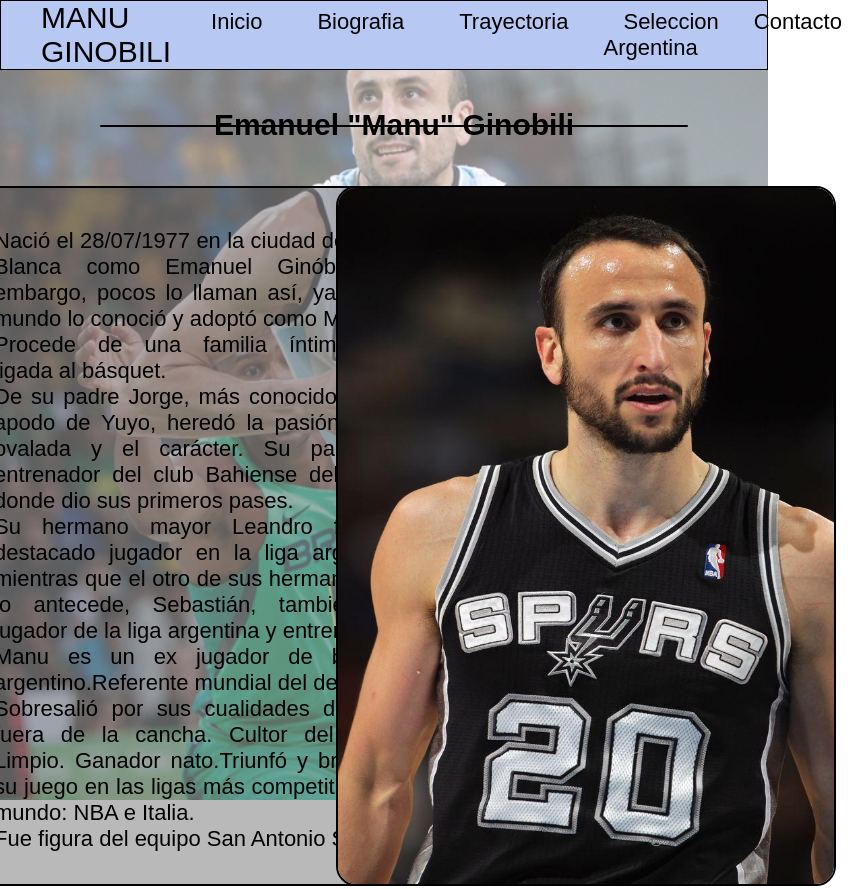
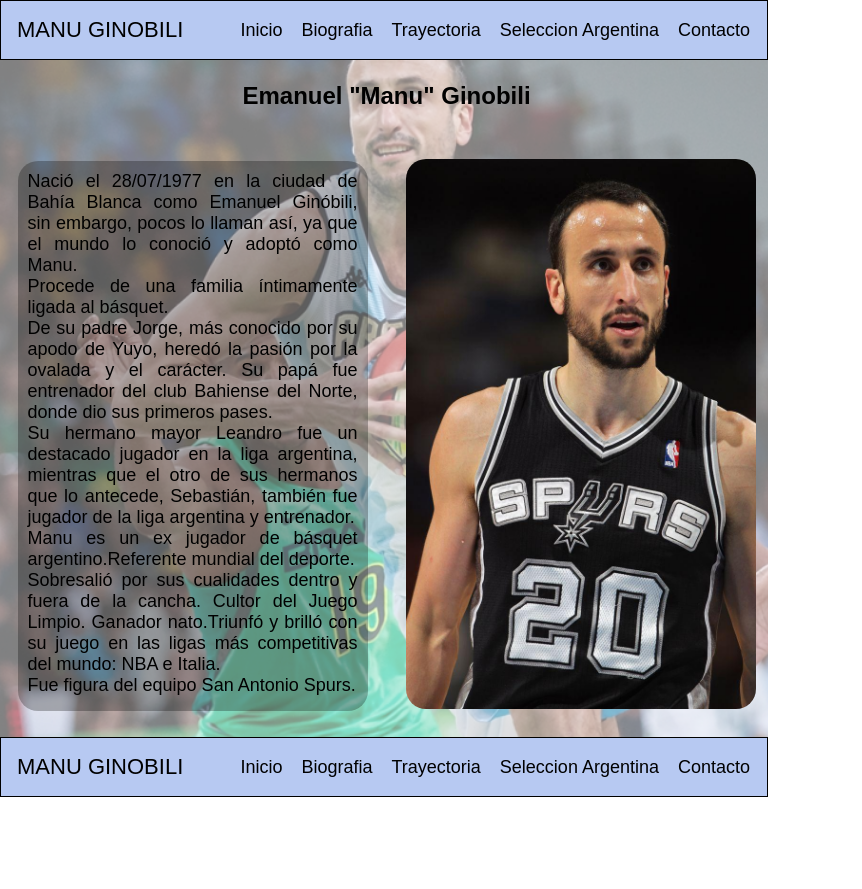
Before and after one commit to lucasdepetris10/proyecto-final-ginobili, a website: page pages/biografia.html in a window 768 px wide. Shown: the top 889 px of the page, 862 px wide, since content can reach past the window. After the commit the page ends 800 px from the top, so only its background shows below. Drawn offline with Linux system fonts and the light colour scheme; a web font is replaced by a local one.

Commit message:
responsive index,bio en 1024,768

```diff
--- a/pages/biografia.html
+++ b/pages/biografia.html
@@ -24,7 +24,8 @@
     <main>
         <section  class="biografia">
             <h1>Emanuel "Manu" Ginobili</h1>
-            <p>Nació el 28/07/1977 en la ciudad de Bahía Blanca como Emanuel Ginóbili, sin embargo, pocos lo llaman así, ya que el mundo lo conoció y adoptó como Manu.
+            <div>
+                <p>Nació el 28/07/1977 en la ciudad de Bahía Blanca como Emanuel Ginóbili, sin embargo, pocos lo llaman así, ya que el mundo lo conoció y adoptó como Manu.
                 <br>Procede de una familia íntimamente ligada al básquet.
                 <br>De su padre Jorge, más conocido por su apodo de Yuyo, heredó la pasión por la ovalada y el carácter.
                 Su papá fue entrenador del club Bahiense del Norte, donde dio sus primeros pases.<br>
@@ -32,8 +33,11 @@
                 Manu es un ex jugador de básquet argentino.Referente mundial del deporte. <br> Sobresalió por sus cualidades dentro y fuera de la cancha.
                 Cultor del Juego Limpio. Ganador nato.Triunfó y brilló con su juego en las ligas más competitivas del mundo: NBA e Italia.<br>
                 Fue figura del equipo San Antonio Spurs.
-            </p>
-            <img src="../assets/imagenbiografia.jpg" alt="Imagen en biografia">
+                </p>
+            </div>
+            <div>
+                <img src="../assets/imagenbiografia.jpg" alt="Imagen en biografia">
+            </div>
         </section>
     </main>
     <footer class="footer">
--- a/sass/layout/_footer.scss
+++ b/sass/layout/_footer.scss
@@ -7,7 +7,7 @@
     a{
         text-decoration: none;
         color: map-get($colores, letraPrincipal);
-        font-size: map-get($letras, 5);
+        font-size: map-get($letras, 7);
         padding: 0px 20px;
         align-self: center;
         &:hover{
@@ -24,7 +24,7 @@
             text-decoration: none;
             a{
                 color: map-get($colores, letraPrincipal);
-                font-size: map-get($letras,3);
+                font-size: map-get($letras,4);
             }
             &:hover{
                 transform: scale(1.3);
--- a/sass/layout/_header.scss
+++ b/sass/layout/_header.scss
@@ -7,7 +7,7 @@
     a{
         text-decoration: none;
         color: map-get($colores, letraPrincipal);
-        font-size: map-get($letras, 5);
+        font-size: map-get($letras, 7);
         padding: 0px 20px;
         align-self: center;
         &:hover{
@@ -24,7 +24,7 @@
             text-decoration: none;
             a{
                 color: map-get($colores, letraPrincipal);
-                font-size: map-get($letras,3);
+                font-size: map-get($letras,4);
             }
             &:hover{
                 transform: scale(1.3);
--- a/sass/layout/_main-biografia.scss
+++ b/sass/layout/_main-biografia.scss
@@ -3,7 +3,7 @@
     grid-template-columns: repeat(2, 50%);
     grid-template-rows: 70px 90%;
     padding: 20px;
-    gap: 1.25rem;
+    gap: .625rem;
     position: relative;
     &::after{ /*imagen de fondo*/
         content: " ";
@@ -21,12 +21,11 @@
         z-index: -1;
     }
     h1{
-        font-size: map-get($letras, 5);
+        font-size: map-get($letras, 7);
         font-weight: bold;
         grid-column: 1/3;
         grid-row: 1/2;
-        justify-self: center;
-        align-self: center;
+        @include self;
         padding: 20px;
         &::after{
             content:" ";
@@ -49,26 +48,27 @@
             left: 100px;
         }
     }
+    div{
+        @include self;
+    }
     p{
-        @include self;
         grid-column: 1/2;
         grid-row: 2/3;
         padding: 40px;
         width: 500px;
         height: 700px;
-        border: 2px solid black;
+        border: $border;
         border-radius: 20px;
         text-align: justify;
+        font-size: map-get($letras, 4);
         background-color: map-get($colores, fondoTexto);
-        font-size: map-get($letras, 3)
     }
     img{
-        @include self;
         grid-column: 2/3;
         grid-row: 2/3;
         width: 500px;
         height: 700px;
         border-radius: 20px;
-        border: 2px solid black;
+        border: $border;
     }
 }
--- a/sass/layout/_main-index.scss
+++ b/sass/layout/_main-index.scss
@@ -21,10 +21,10 @@
     section{
         div{
             h1{
-                font-size: map-get($letras, 7);
+                font-size: map-get($letras, 9);
             }
             h2{
-                font-size: map-get($letras, 6);
+                font-size: map-get($letras, 8);
             }
         }
     }
--- /dev/null
+++ b/sass/layout/mediaQuerry/_media1024.scss
@@ -0,0 +1,71 @@
+@media(max-width:1024px){
+    header{
+        padding: 15px;
+        height: 60px;
+        a{
+            font-size: map-get($letras, 6);
+            padding: 0px 10px;
+            &:hover{
+                transform: none;
+            }
+        }
+        ul{
+            li{
+                a{
+                    font-size: map-get($letras, 4);
+                    padding: 5px;
+                    &:hover{
+                        transform: none;
+                    }
+                }
+            }
+        }
+    }
+    footer{
+    padding: 15px;
+    height: 60px;
+    a{
+        font-size: map-get($letras, 6);
+        padding: 0px 10px;
+        &:hover{
+            transform: none;
+        }
+    }
+    ul{
+        li{
+            a{
+                font-size: map-get($letras, 4);
+                padding: 5px;
+                &:hover{
+                    transform: none;
+                }
+            }
+        }
+    }
+}
+/*MAIN DE BIOGRAFIA*/
+.biografia{
+    h1{
+    &::after{
+    width: 230px;
+    right: 50px;
+        }
+    &::before{
+    width: 220px;
+    left: 80px;
+    }
+    }
+    p{
+        width: 400px;
+        height: 600px;
+        padding: 15px;
+        border: none;
+        font-size: map-get($letras, 3);
+    }
+    img{
+        width: 400px;
+        height: 600px;
+        border: none;
+    }
+}
+}
--- /dev/null
+++ b/sass/layout/mediaQuerry/_media768.scss
@@ -0,0 +1,73 @@
+@media (min-width:768px) and (max-width:1023px){
+    header{
+        padding: 15px;
+        a{
+            font-size: map-get($letras, 4);
+            padding: 1px;
+            &:hover{
+                transform: none;
+            }
+        }
+        ul{
+            li{
+                a{
+                    font-size: map-get($letras, 2);
+                    padding: 2px;
+                    &:hover{
+                        transform: none;
+                    }
+                }
+            }
+        }
+    }
+    footer{
+        padding: 15px;
+        a{
+            font-size: map-get($letras, 4);
+            padding: 1px;
+            &:hover{
+                transform: none;
+            }
+        }
+        ul{
+            li{
+                a{
+                    font-size: map-get($letras, 2);
+                    padding: 2px;
+                    &:hover{
+                        transform: none;
+                    }
+                }
+            }
+        }
+    }
+/*MAIN DE BIOGRAFIA*/
+.biografia{
+    gap: .3125rem;
+    grid-template-rows: 70px 600px;
+    padding: 1px;
+    h1{
+        padding: 5px;
+        font-size: map-get($letras, 5);
+    &::after{
+        display: none;
+    }
+    &::before{
+        display: none;
+    }
+    }
+    p{
+        width: 350px;
+        height: 550px;
+        padding: 10px;
+        border: none;
+        font-size: map-get($letras, 2);
+    }
+    img{
+        padding: 0px;
+        width: 350px;
+        height: 550px;
+        border: none;
+    }
+}
+}
--- a/sass/style.scss
+++ b/sass/style.scss
@@ -18,5 +18,8 @@
 @import "./layout/main-trayectoria";
 @import "./layout/main.argentina";
 @import "./layout/main-contacto";
+@import "./layout/mediaQuerry/media1024";
+@import "./layout/mediaQuerry/media768";
+@import "./layout/mediaQuerry/media320";
 
 /*llamado a los components*/
--- a/sass/utilities/_maps.scss
+++ b/sass/utilities/_maps.scss
@@ -5,10 +5,12 @@
 );
 $letras: (
     1: 16px,
-    2: 20px,
-    3: 22px,
-    4: 24px,
-    5: 30px,
-    6: 40px,
-    7: 50px,
+    2: 18px,
+    3: 20px,
+    4: 22px,
+    5: 24px,
+    6: 26px,
+    7: 30px,
+    8: 40px,
+    9: 50px,
 );
--- a/sass/utilities/_variables.scss
+++ b/sass/utilities/_variables.scss
@@ -0,0 +1 @@
+$border: 2px solid black;
```
Also changed, not shown: css/style.css, sass/layout/mediaQuerry/_media320.scss (added), 1 other file.
